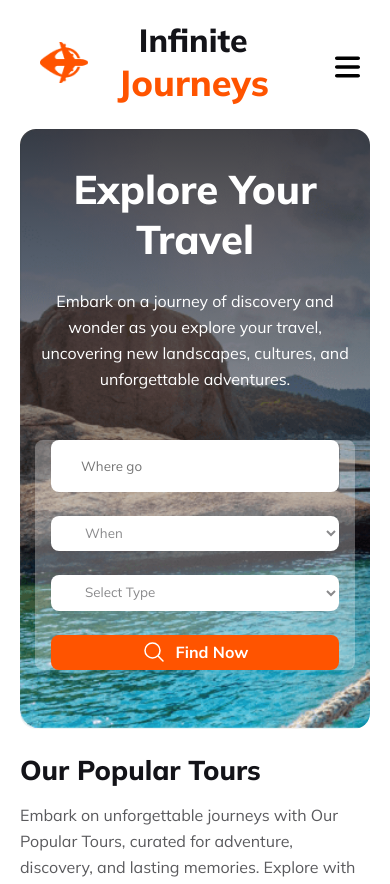
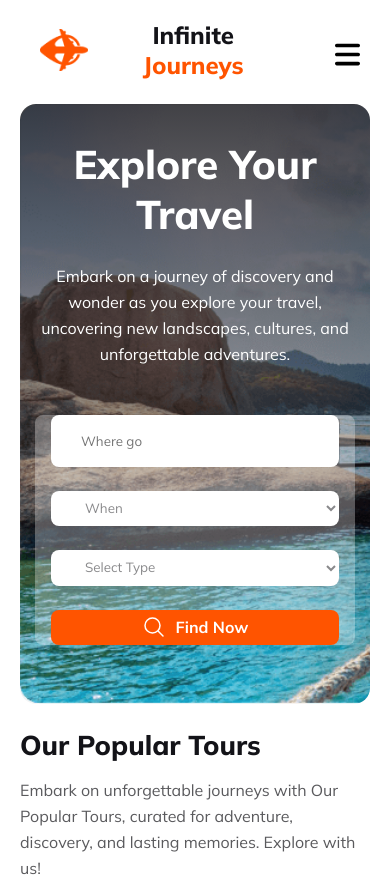
Before and after one commit to najim2004/my-second-assignment, a plain HTML site: page index.html in a window 390 px wide. Shown: the top 884 px of the page. Drawn offline with Linux system fonts and the light colour scheme.

Commit message:
some responsive related uptade

```diff
--- a/CSS/style.css
+++ b/CSS/style.css
@@ -591,8 +591,8 @@ footer hr {
         display: none;
 
     }
-    .logo-section .logo-text{
-        font-size: 2rem;
+    .logo-section .logo-text, .logo-section .journey{
+        font-size: 1.5rem;
     }
 
     .banner-section {
@@ -620,7 +620,7 @@ footer hr {
     .banner-form .find-now,
     select,
     .newsletter-img,
-    .newsletter-form {
+    .newsletter-form, .footer-logo {
         min-width: 100%;
 
     }
--- a/index.html
+++ b/index.html
@@ -21,7 +21,7 @@
 
                 <img src="./Images/Group 40071 (2).png" alt="" class="logo">
 
-                <h1 class="logo-text">Infinite <span>Journeys</span></h1>
+                <h1 class="logo-text">Infinite <span class="journey">Journeys</span></h1>
 
             </div>
 
@@ -249,7 +249,7 @@
 
                     <img src="./Images/Group 40071 (2).png" alt="" class="logo">
 
-                    <h1 class="logo-text">Infinite <span>Journeys</span></h1>
+                    <h1 class="logo-text">Infinite <span class="journey">Journeys</span></h1>
 
                 </div>
 
```
